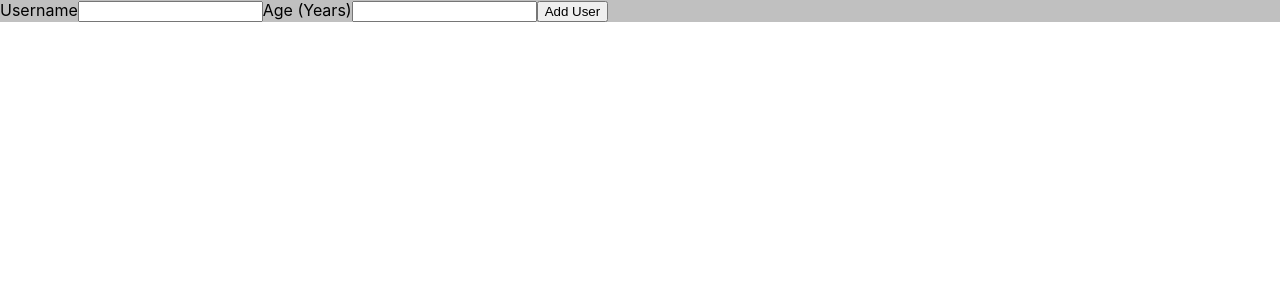
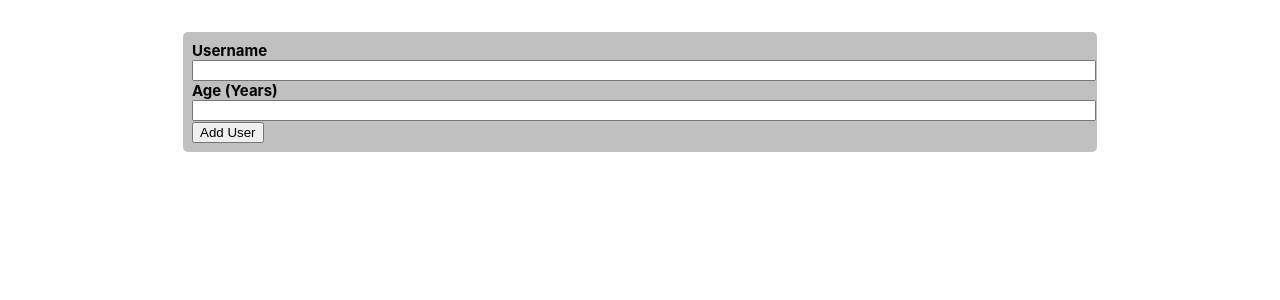
Before and after one commit to al-jabir/task-form, a React (Create React App) app: page / in a window 1280 px wide. Shown: the top 300 px of the page. Built offline with nearby package versions, Linux system fonts and the light colour scheme.

Commit message:
button components

```diff
--- a/src/Components/UI/Buttons/Button.jsx
+++ b/src/Components/UI/Buttons/Button.jsx
@@ -1,7 +1,12 @@
 import React from "react";
 
 const Button = ({ type, children }) => {
-  return <button>{children}</button>;
+  console.log("dine");
+  return (
+    <button className={type || "button"} onClick={onclick}>
+      {children}
+    </button>
+  );
 };
 
 export default Button;
--- a/src/Components/Users/AddUsers/AddUser.jsx
+++ b/src/Components/Users/AddUsers/AddUser.jsx
@@ -1,6 +1,7 @@
 import React, { useState } from "react";
+import Button from "../../UI/Buttons/Button";
 import Card from "../../UI/Cards/Card";
-
+import classes from "./AddUser.module.css";
 const AddUser = () => {
   const [userName, setUserName] = useState("");
   const [userAge, setUserAge] = useState("");
@@ -20,13 +21,13 @@ const AddUser = () => {
   };
   return (
     <div>
-      <Card>
+      <Card className={classes.main}>
         <form onSubmit={onUserHandl}>
-          <label htmlFor="username">Username</label>
+          <label htmlFor="user">Username</label>
           <input type="text" value={userName} onChange={userNameHandler} />
           <label htmlFor="age">Age (Years)</label>
           <input type="number" value={userAge} onChange={userAgeHangler} />
-          <button type="submit">Add User</button>
+          <Button type="submit">Add User</Button>
         </form>
       </Card>
     </div>
--- a/src/Components/Users/AddUsers/AddUser.module.css
+++ b/src/Components/Users/AddUsers/AddUser.module.css
@@ -0,0 +1,17 @@
+.main {
+  width: 70%;
+  margin: 2rem auto;
+  padding: 9px;
+  border-radius: 5px;
+}
+.main label {
+  font-size: 15px;
+  font-weight: bold;
+  /* padding-right: 5px; */
+  display: flex;
+}
+.main input {
+  width: 100%;
+  display: block;
+  outline: none;
+}
```
